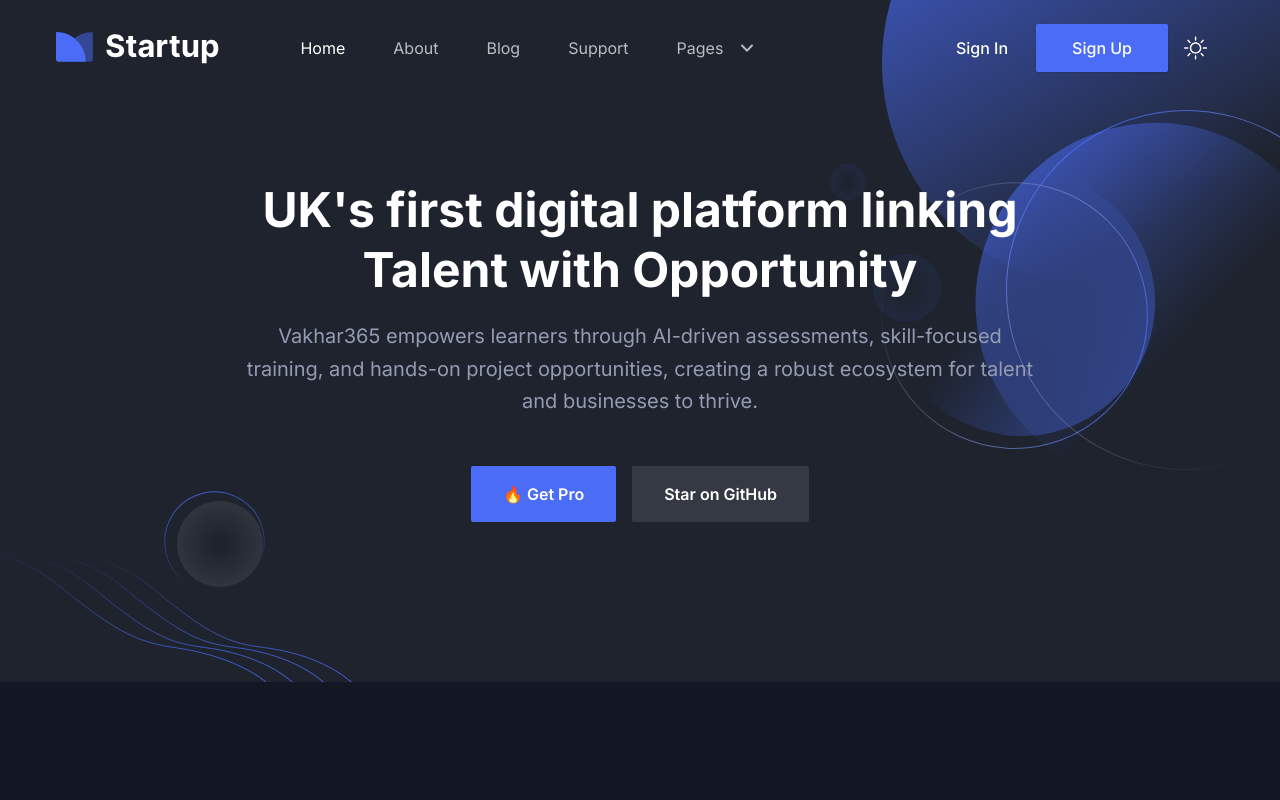
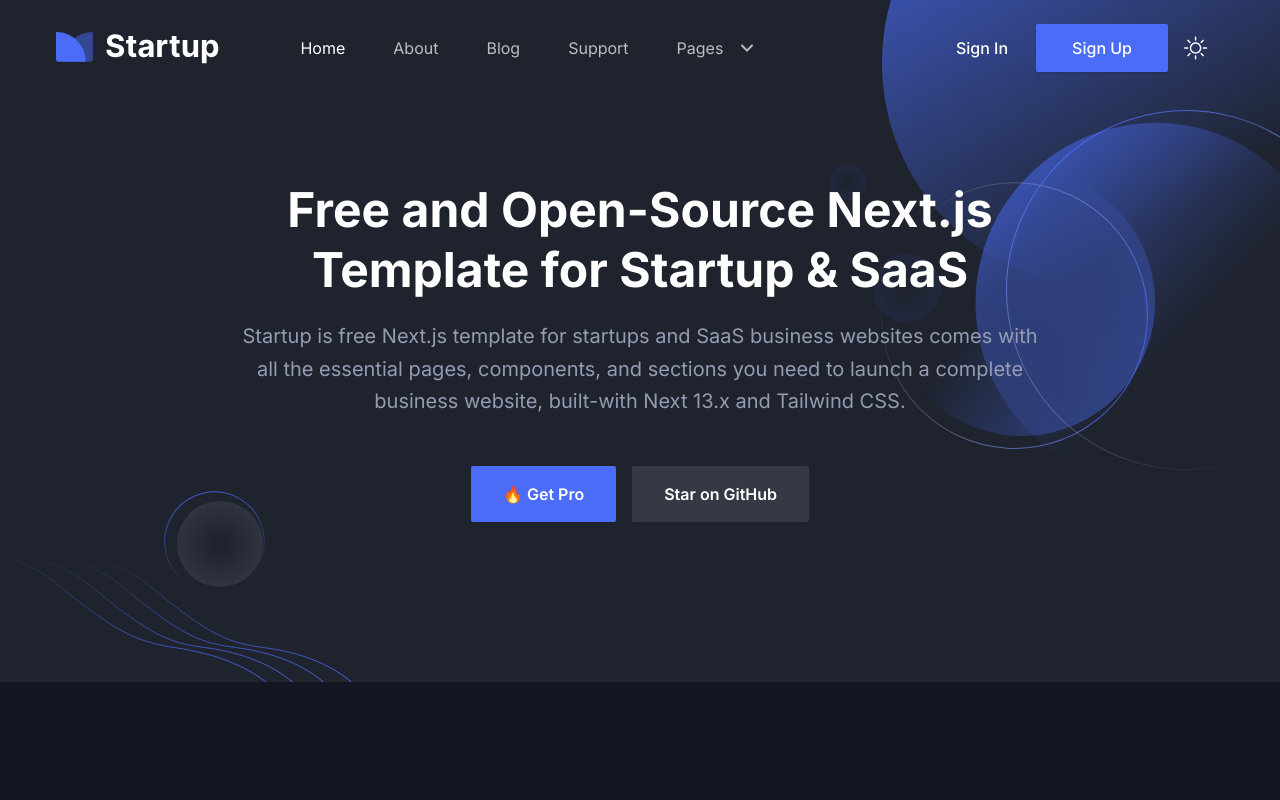
Before and after one commit to vakhar-startup/startup-demo, a Next.js app: page / in a window 1280 px wide. Shown: the top 800 px of the page. Built offline with nearby package versions, Linux system fonts and the light colour scheme.

Commit message:
Update index.tsx

```diff
--- a/src/components/Hero/index.tsx
+++ b/src/components/Hero/index.tsx
@@ -12,11 +12,13 @@
             <div className="w-full px-4">
               <div className="mx-auto max-w-[800px] text-center">
                 <h1 className="mb-5 text-3xl font-bold leading-tight text-black dark:text-white sm:text-4xl sm:leading-tight md:text-5xl md:leading-tight">
-                  UK's first digital platform linking Talent with Opportunity
+                  Free and Open-Source Next.js Template for Startup & SaaS
                 </h1>
                 <p className="mb-12 text-base !leading-relaxed text-body-color dark:text-body-color-dark sm:text-lg md:text-xl">
-                Vakhar365 empowers learners through AI-driven assessments, skill-focused training,
-                and hands-on project opportunities, creating a robust ecosystem for talent and businesses to thrive.
+                  Startup is free Next.js template for startups and SaaS
+                  business websites comes with all the essential pages,
+                  components, and sections you need to launch a complete
+                  business website, built-with Next 13.x and Tailwind CSS.
                 </p>
                 <div className="flex flex-col items-center justify-center space-y-4 sm:flex-row sm:space-x-4 sm:space-y-0">
                   <Link
```
